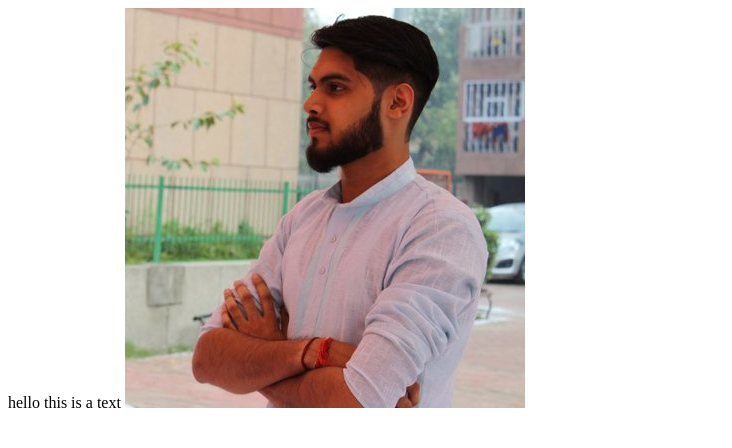
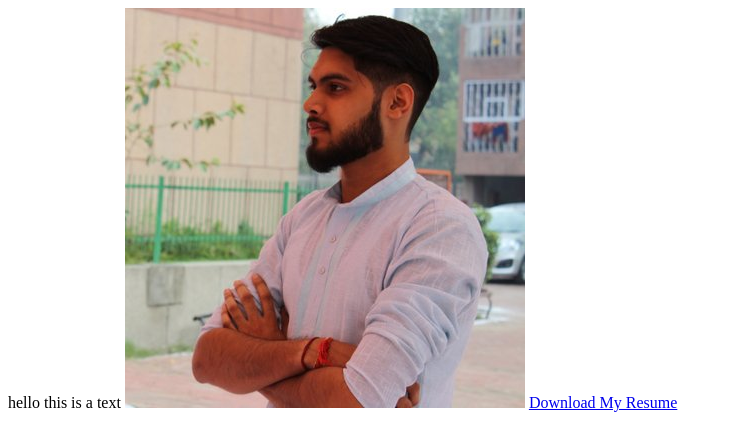
Before and after one commit to rohit236c/profile_page, a plain HTML site: page index.html in a window 1280 px wide. Shown: the whole page, without its empty margins (0-732 px from the left). Drawn offline with Linux system fonts and the light colour scheme.

Commit message:
pdf added
Signed-off-by: rohit236c <rohit236c@gmail.com>

```diff
--- a/index.html
+++ b/index.html
@@ -9,6 +9,8 @@
 <body>
     hello this is a text
     <img src="myimage.jpg" >
-
+    <a href="UPDATED RESUME.pdf" class="btn btn-dark col-12 " download><i class="fas fa-download d-block"></i>
+        Download My Resume </a>
+    </footer>
 </body>
 </html>
```
Also changed, not shown: 1 other file.
